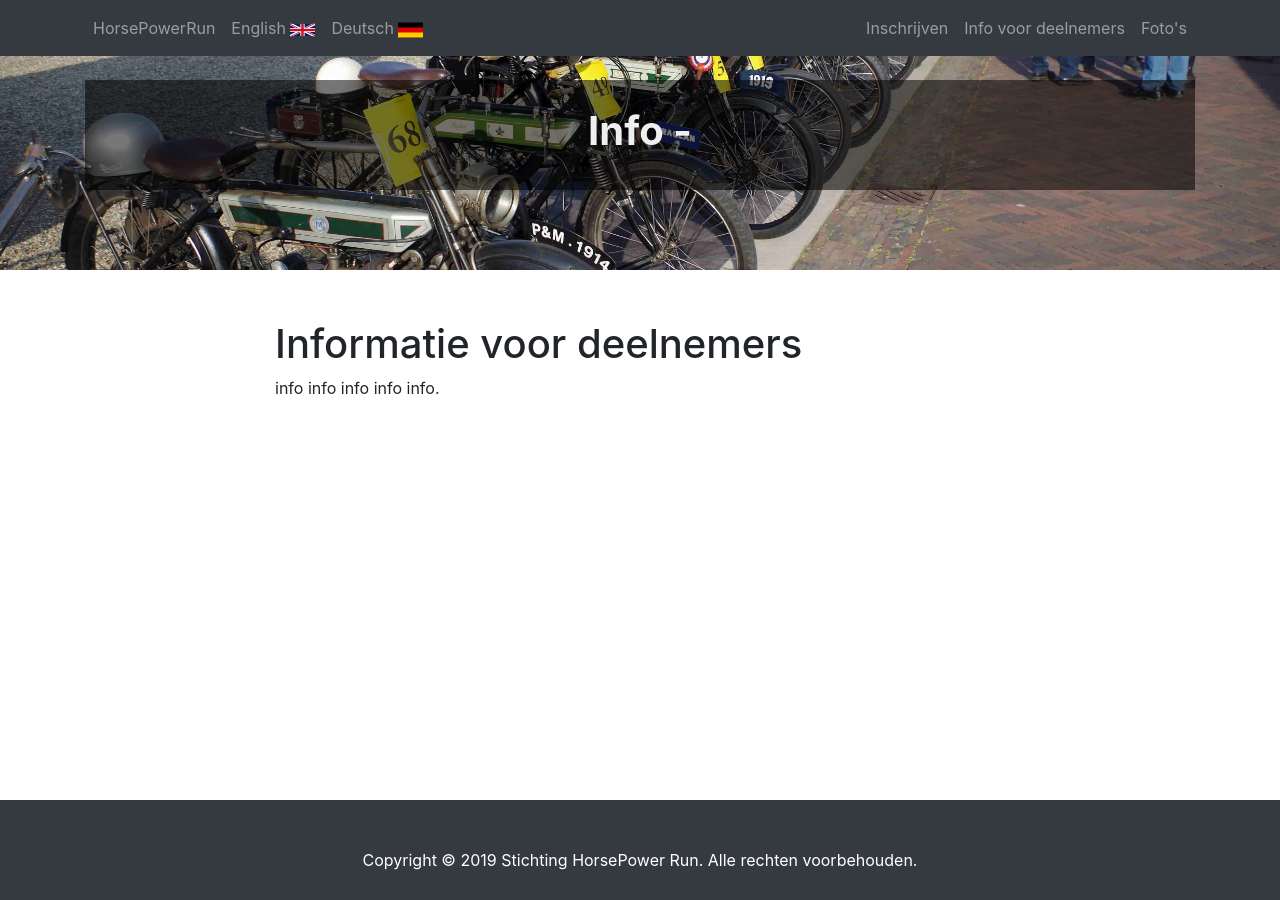
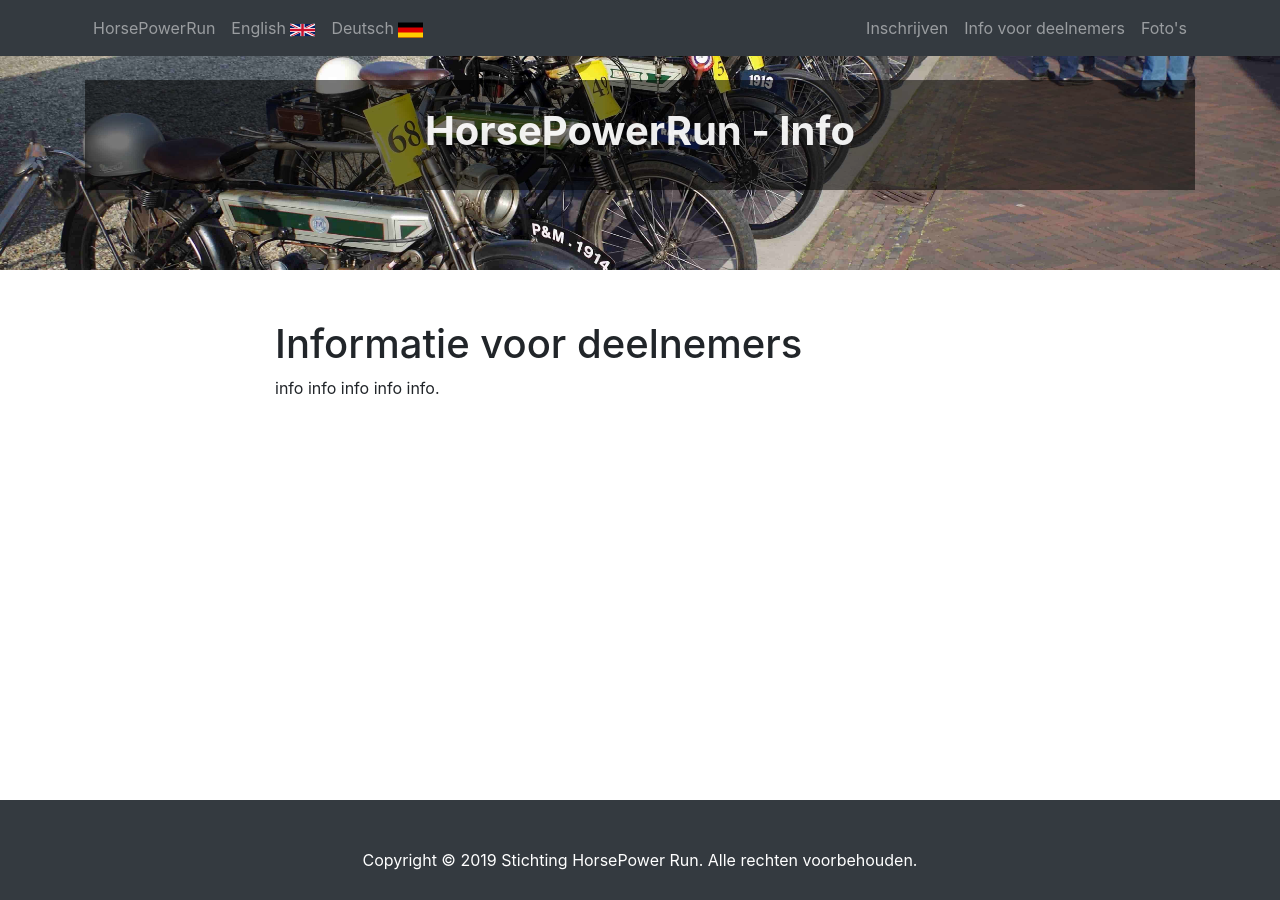
Before and after one commit to nielshuman/HorsePowerRun, a Jekyll site: the page built from nl/info.md, in a window 1280 px wide. Built offline with Jekyll 4.4.1, drawn with Linux system fonts in a browser that asks for light colours.

Commit message:
fix the title and gitignore

```diff
--- a/_layouts/nl-title.html
+++ b/_layouts/nl-title.html
@@ -36,7 +36,7 @@
         <div class="row h-100 align-items-center">
           <div class="col-12 text-center">
             <div id="header_content">
-            <h1 class="text white font-weight-bold">{{ page.title }} - {{site.name}}</h1>
+            <h1 class="text white font-weight-bold">{{site.title}} - {{page.title}}</h1>
               <div id="countdown_wrapper">
                  <div id="countdown" class="flipdown"></div>
               </div>
--- a/_layouts/nl.html
+++ b/_layouts/nl.html
@@ -2,7 +2,7 @@
 <html lang="en">
   <head>
     <meta charset="utf-8">
-    <title>{{page.title}} - {{site.name}}</title>
+    <title>{{site.title}} - {{page.title}}</title>
     <meta name="viewport" content="width=device-width, initial-scale=1, shrink-to-fit=no">
     <link rel="stylesheet" href="https://stackpath.bootstrapcdn.com/bootstrap/4.3.1/css/bootstrap.min.css" integrity="sha384-ggOyR0iXCbMQv3Xipma34MD+dH/1fQ784/j6cY/iJTQUOhcWr7x9JvoRxT2MZw1T" crossorigin="anonymous">
     <link rel="stylesheet" type="text/css" href="../css/style.css">
@@ -35,7 +35,7 @@
         <div class="row h-100 align-items-center">
           <div class="col-12 text-center">
             <div id="header_content">
-            <h1 class="text white font-weight-bold">{{page.title}} - {{site.name}}</h1>
+            <h1 class="text white font-weight-bold">{{site.title}} - {{page.title}}</h1>
             </div>
           </div>
         </div>
```
Also changed, not shown: other parts of _layouts/nl-title.html (+1 -1 lines), 1 other file.
